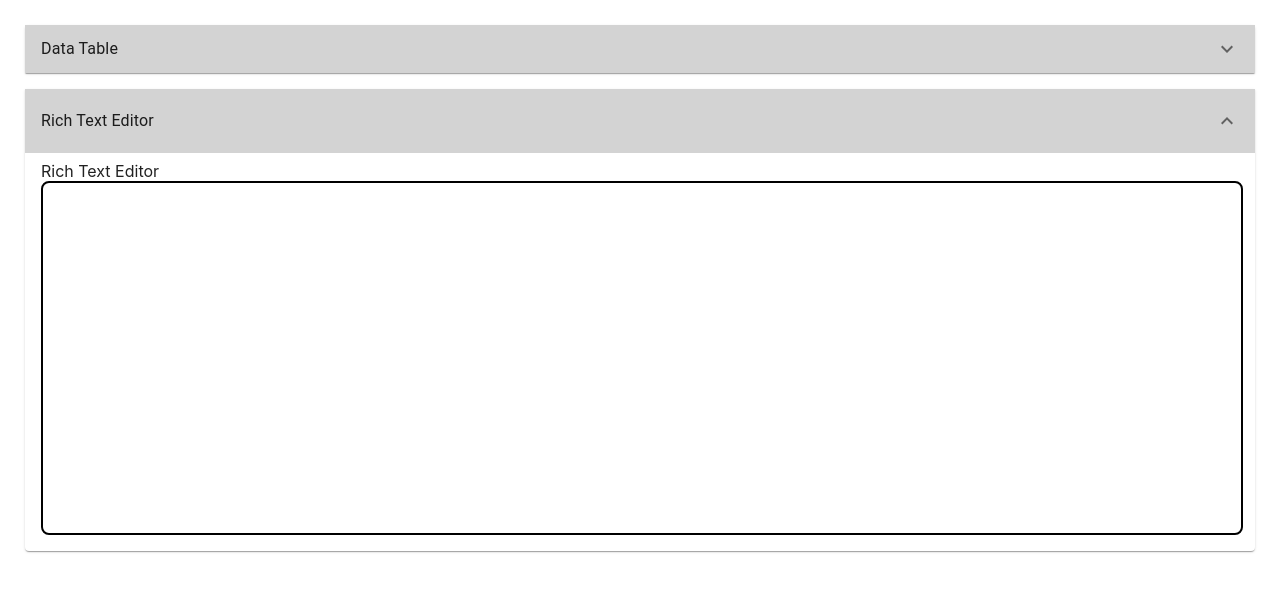
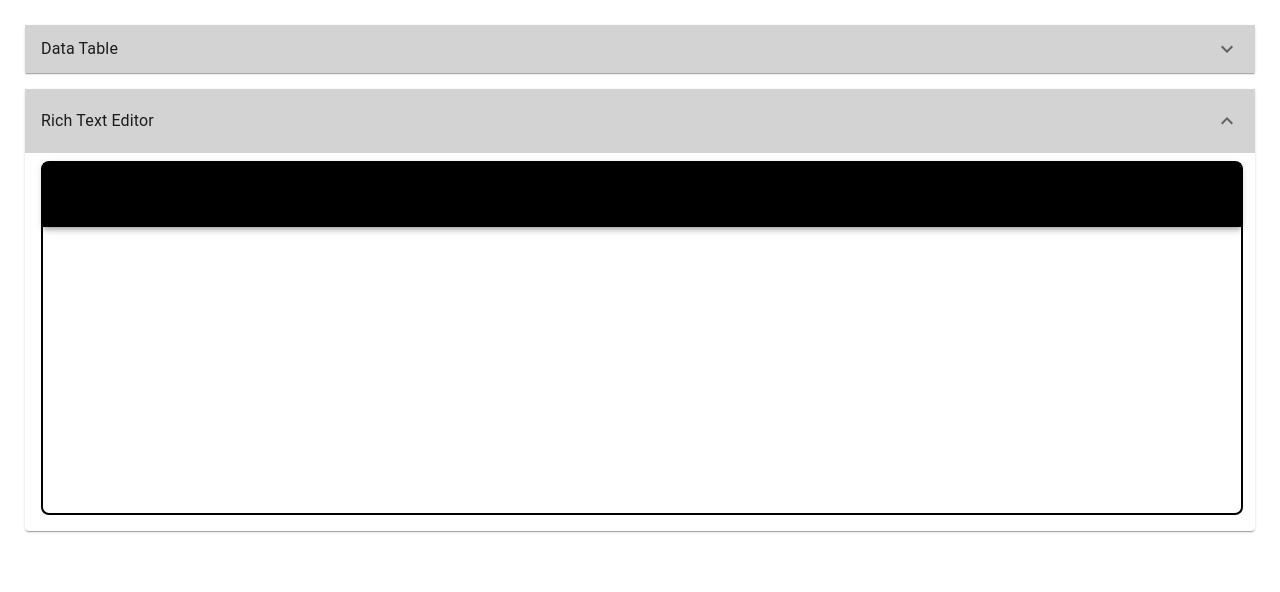
Before and after one commit to Gammaalpha/react-enhanced-components, a React (Create React App) app: page / in a window 1280 px wide. Shown: the top 592 px of the page. Built offline with nearby package versions, Linux system fonts and the light colour scheme.

Commit message:
in progress

```diff
--- /dev/null
+++ b/src/core/RichTextEditor/RichTextEditor.css
@@ -0,0 +1,4 @@
+.public-DraftStyleDefault-block{
+    /* height: 100%; */
+    padding: 5px;
+}
--- a/src/core/RichTextEditor/RichTextEditor.tsx
+++ b/src/core/RichTextEditor/RichTextEditor.tsx
@@ -1,9 +1,16 @@
-import React, { useState } from 'react'
+import React, { useState, useRef } from 'react'
+import AppBar from '@material-ui/core/AppBar';
+import Toolbar from '@material-ui/core/Toolbar';
+import Typography from '@material-ui/core/Typography';
+import Button from '@material-ui/core/Button';
+import IconButton from '@material-ui/core/IconButton';
 import { Editor, EditorState } from 'draft-js';
 import "draft-js/dist/Draft.css";
-import { makeStyles } from '@material-ui/core';
+import { makeStyles, createStyles, Theme } from '@material-ui/core';
+import "./RichTextEditor.css"
+import { IRichText } from './model/RichText';
 
-const useStyles = makeStyles({
+const useStyles = makeStyles((theme: Theme) => createStyles({
     editorContainer: {
         width: '100%',
         minHeight: '350px',
@@ -12,22 +19,50 @@ const useStyles = makeStyles({
     },
     fullWidth: {
         minWidth: '100%'
+    },
+    flexGrow1: {
+        flexGrow: 1
+    },
+    toolbarBtn: {
+        marginRight: theme.spacing(2)
+    },
+    blackToolbar: {
+        backgroundColor: 'black'
     }
-})
+}))
 
-export const RichTextEditor = () => {
+export const RichTextEditor = (props: IRichText) => {
     const classes = useStyles()
     const [editorState, setEditorState] = useState(() => EditorState.createEmpty(),)
+    const editorRef = useRef<any>(null)
 
-    const onEditorStateChange = (editorState_: EditorState) => {
-        setEditorState(editorState_)
+    function focusEditor() {
+        editorRef.current?.focus();
+    }
+
+    const toolbar = () => {
+        return (
+            <div className={classes.flexGrow1}>
+                <AppBar position="static">
+                    <Toolbar className={props?.toolbarStyle ? props.toolbarStyle : classes.blackToolbar}>
+                        {/* <IconButton edge="start" className={classes.toolbarBtn} color="inherit" aria-label="menu">
+                        </IconButton>
+                        <Button color="inherit">Login</Button> */}
+
+                    </Toolbar>
+                </AppBar>
+            </div>
+        )
     }
 
     const editorRender = () => {
         return (
-            <div className={classes.editorContainer}>
+            <div className={classes.editorContainer} onClick={() => focusEditor()}>
+                {toolbar()}
                 <Editor
-                    editorState={editorState} onChange={(state) => onEditorStateChange(state)}
+                    ref={editorRef}
+                    editorState={editorState}
+                    onChange={(state) => setEditorState(state)}
                 />
             </div>
         )
@@ -37,7 +72,6 @@ export const RichTextEditor = () => {
     const render = () => {
         return (
             <div className={classes.fullWidth}>
-                Rich Text Editor
                 {editorRender()}
             </div>
         )
--- /dev/null
+++ b/src/core/RichTextEditor/model/RichText.ts
@@ -0,0 +1,3 @@
+export interface IRichText {
+    toolbarStyle?: string
+}
```
